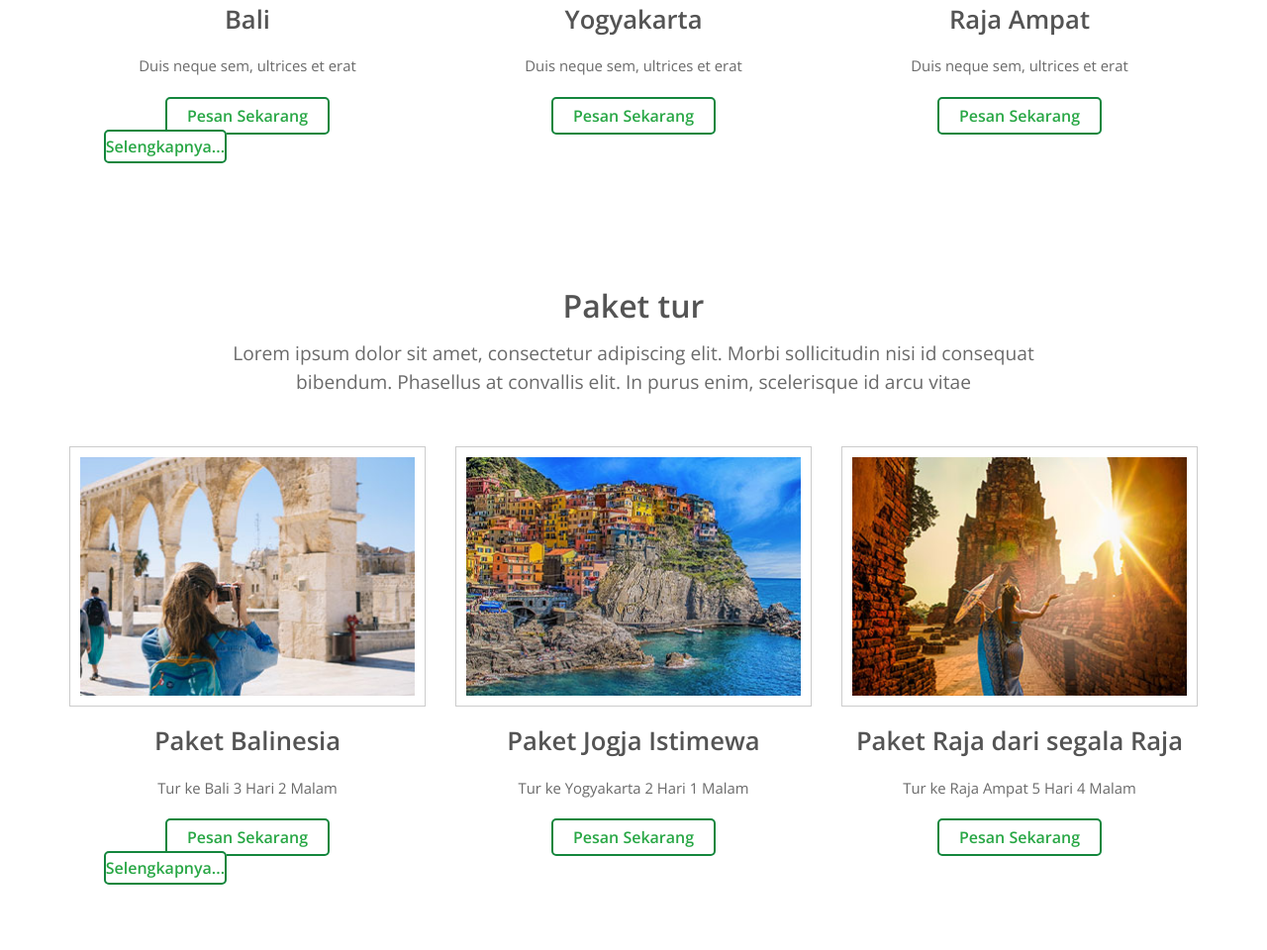
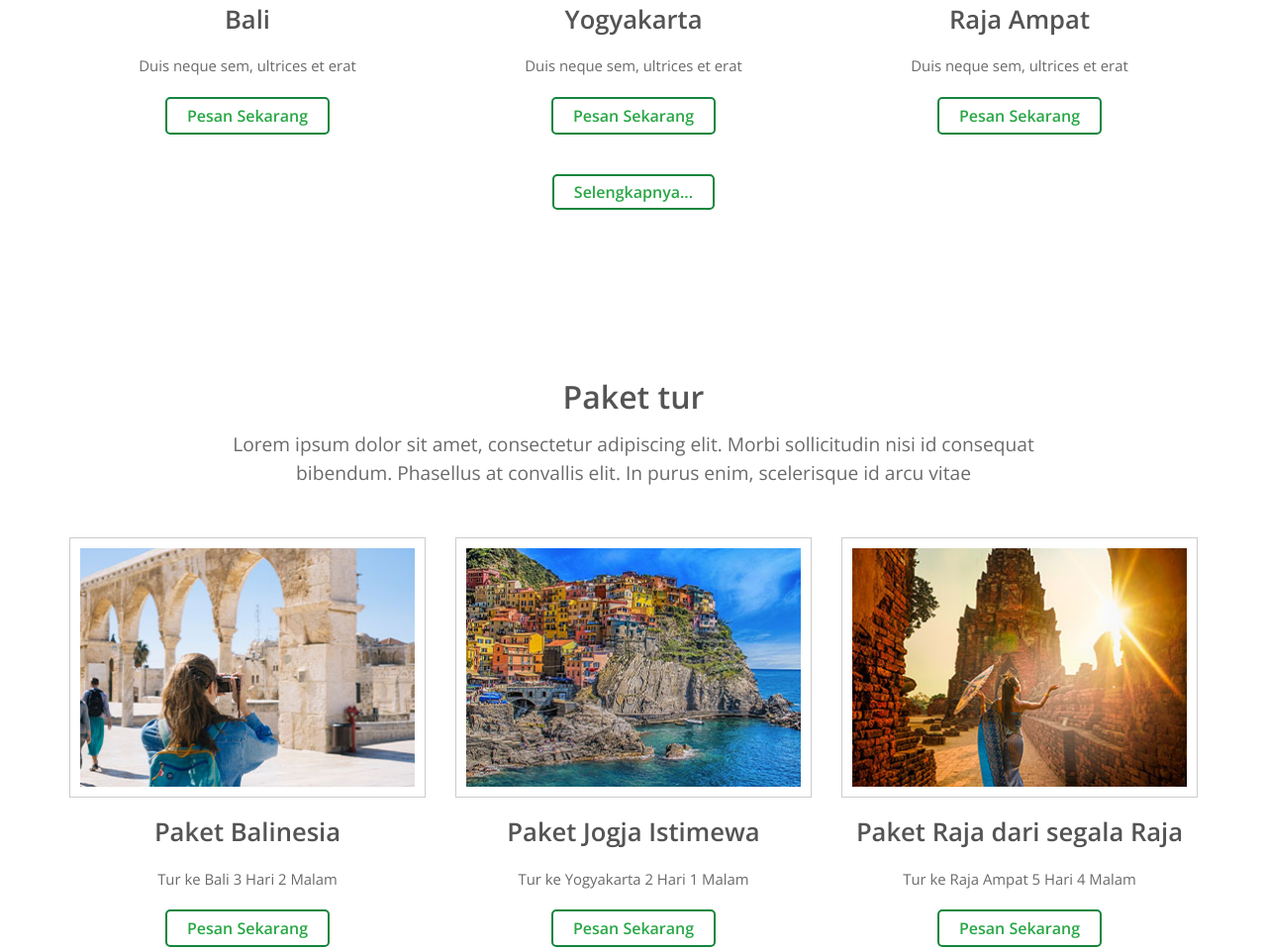
Before and after one commit to ganaguin/dooland.com, a plain HTML site: page index.html in a window 1280 px wide. Shown: the part 1480-2440 px from the top of the page at 99% size. Drawn offline with nearby package versions, Linux system fonts and the light colour scheme.

Commit message:
Update style.css

```diff
--- a/assets/css/style.css
+++ b/assets/css/style.css
@@ -109,18 +109,22 @@ body {
   text-rendering: optimizeLegibility;
   color: #6A6A6A;
   overflow-x: hidden; }
+.slenglog{
+  padding: 20px;
+  width: 100%;
+  display: flex;
+  justify-content: center;
+  align-items: center;
+}
 .selengkapnya{
 border: 2px solid #14863d;
 background-color: #FFF;
 color: #28a745;
 border-radius: 5px;
 font-weight: 600;
-padding: 4px 0px;
+padding: 4px 20px;
 margin: 20px 0px;
 text-align: center;
-position: relative;
-left: 40%;
-width: 20%;
 }
 .selengkapnya:hover{
   background-color: #28a745;
```
